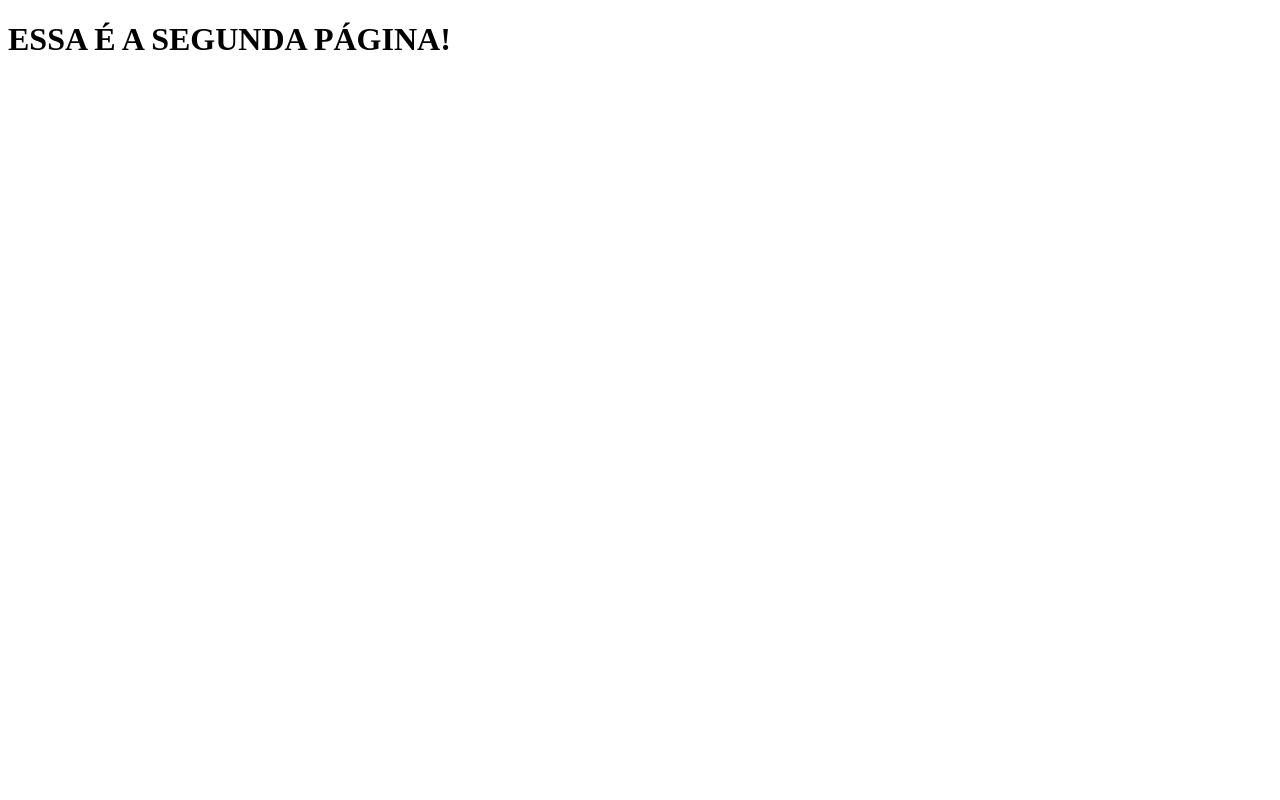
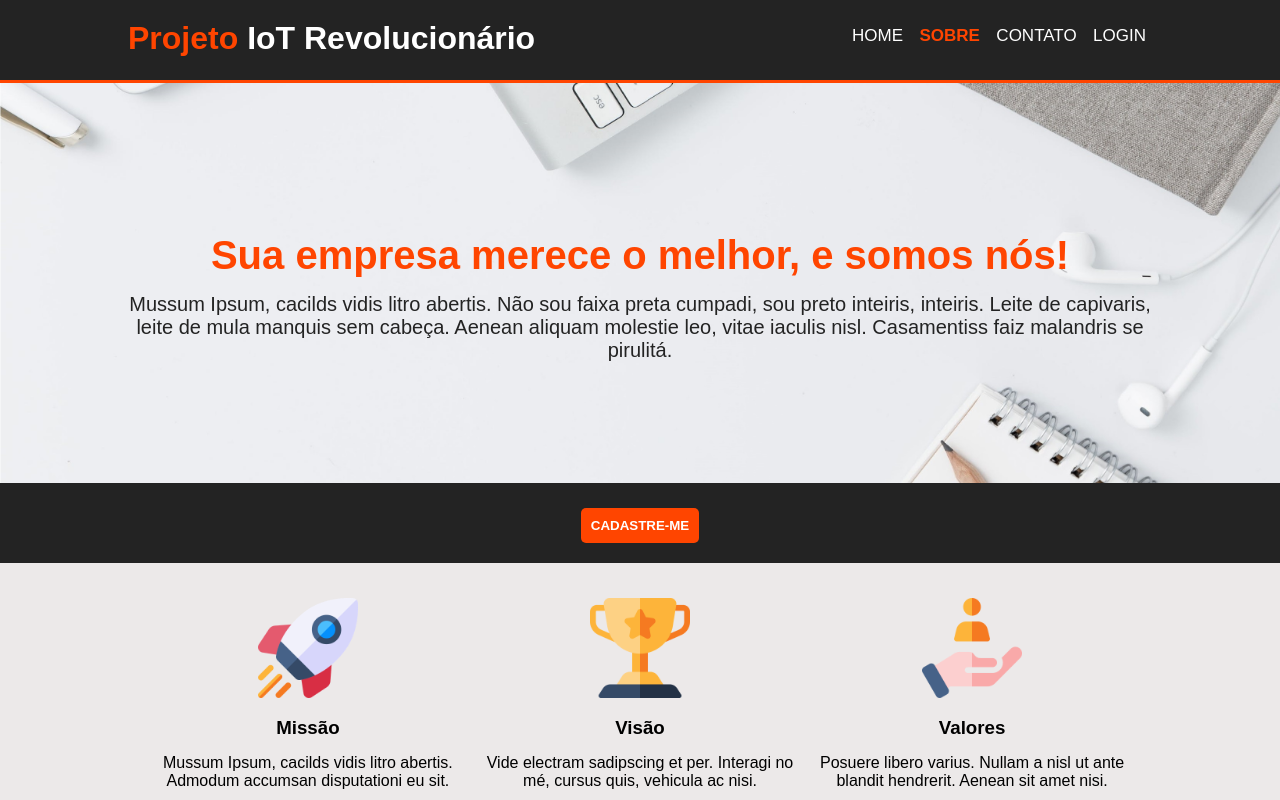
Before and after one commit to franciscone-facul/site-institucional, a plain HTML site: page sobre.html in a window 1280 px wide. Drawn offline with Linux system fonts and the light colour scheme.

Commit message:
Add imagens

```diff
--- a/mystyle.css
+++ b/mystyle.css
@@ -88,7 +88,7 @@ footer {
 }
 
 .banner h3 {
-  font-size: 25px;
+  font-size: 20px;
   font-weight: lighter;
   margin-top: 15px;
   color: #232323;
--- a/sobre.html
+++ b/sobre.html
@@ -1,12 +1,60 @@
 <!DOCTYPE html>
 <html lang="en">
-<head>
-  <meta charset="UTF-8">
-  <meta http-equiv="X-UA-Compatible" content="IE=edge">
-  <meta name="viewport" content="width=device-width, initial-scale=1.0">
-  <title>Document</title>
-</head>
-<body>
-  <h1>ESSA É A SEGUNDA PÁGINA!</h1>
-</body>
+  <head>
+    <meta charset="UTF-8" />
+    <meta http-equiv="X-UA-Compatible" content="IE=edge" />
+    <meta name="viewport" content="width=device-width, initial-scale=1.0" />
+    <link rel="stylesheet" href="mystyle.css" />
+    <title>Home</title>
+  </head>
+  <body>
+    <div class="header">
+      <div class="container">
+        <h1><span class="text-orange">Projeto</span> IoT Revolucionário</h1>
+        <ul>
+          <li><a href="index.html">Home</a></li>
+          <li><a href="sobre.html" class="text-orange">Sobre</a></li>
+          <li><a href="">Contato</a></li>
+          <li><a href="">Login</a></li>
+        </ul>
+      </div>
+    </div>
+
+    <div class="banner">
+      <div class="container">
+        <div class="texto-banner">
+          <h1>Sua empresa merece o melhor, e somos nós!</h1>
+          <h3>
+            Mussum Ipsum, cacilds vidis litro abertis. Não sou faixa preta cumpadi, sou preto inteiris, inteiris. Leite de capivaris, leite de mula manquis sem cabeça. Aenean aliquam molestie leo, vitae iaculis nisl. Casamentiss faiz malandris se pirulitá.
+          </h3>
+        </div>
+      </div>
+    </div>
+
+    <div class="news">
+      <button class="btn-orange">CADASTRE-ME</button>
+    </div>
+
+    <div class="box">
+      <div class="container">
+        <div class="box-item">
+          <img src="./img/missao.png" alt="" />
+          <h3>Missão</h3>
+          <p>Mussum Ipsum, cacilds vidis litro abertis. Admodum accumsan disputationi eu sit.</p>
+        </div>
+
+        <div class="box-item">
+          <img src="./img/visao.png" alt="" />
+          <h3>Visão</h3>
+          <p>Vide electram sadipscing et per. Interagi no mé, cursus quis, vehicula ac nisi.</p>
+        </div>
+
+        <div class="box-item">
+          <img src="./img/valores.png" alt="" />
+          <h3>Valores</h3>
+          <p>Posuere libero varius. Nullam a nisl ut ante blandit hendrerit. Aenean sit amet nisi.</p>
+        </div>
+      </div>
+    </div>
+  </body>
 </html>
```
Also changed, not shown: index.html (+4 -6 lines), img/banner-fundo.jpeg (added), img/missao.png (added), img/valores.png (added), img/visao.png (added), 1 other file.
